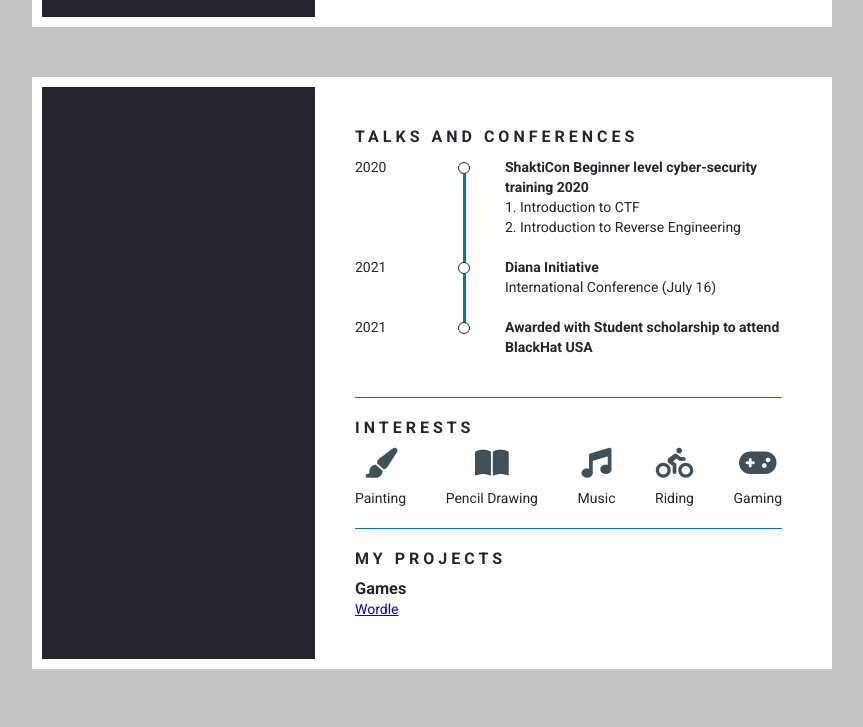
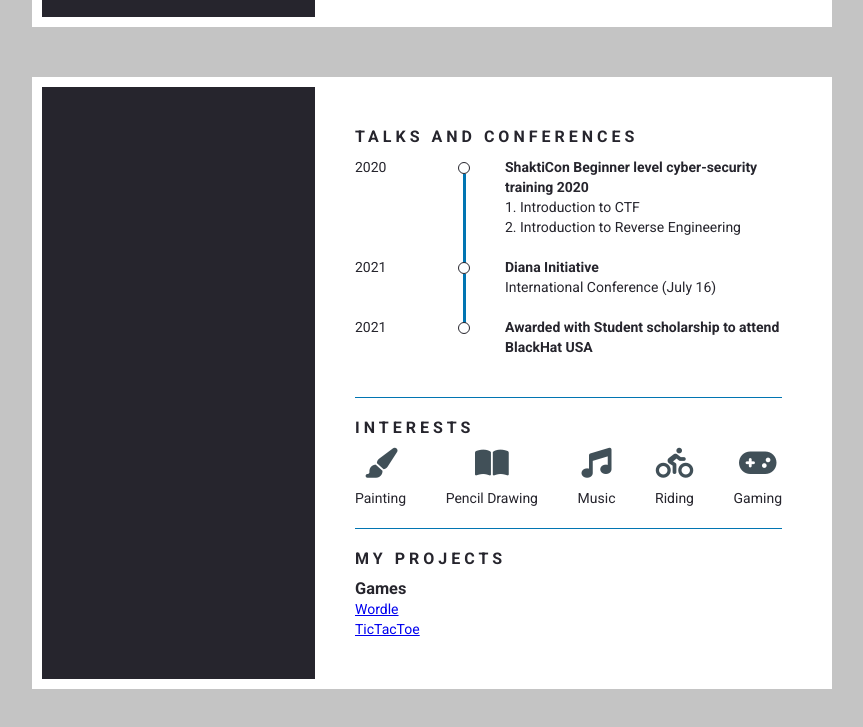
Before and after one commit to namithas123/namithas123.github.io, a plain HTML site: page index.html in a window 1280 px wide. Shown: the part 1011-1738 px from the top of the page, without its empty margins (208-1071 px from the left). Drawn offline with Linux system fonts and the light colour scheme.

Commit message:
Updated with My Project

```diff
--- a/index.html
+++ b/index.html
@@ -265,7 +265,7 @@
 
 					<ul>
 						<li><a href="https://namithas123.github.io/Wordle/"> Wordle </a></li>
-						<!-- <li><a href="google.com"> google </a></li> -->
+						<li><a href="https://namithas123.github.io/TicTacToe/"> TicTacToe </a></li>
 					</ul>
 
 		</div>
```
